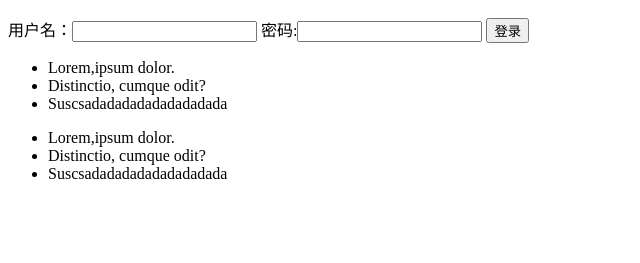
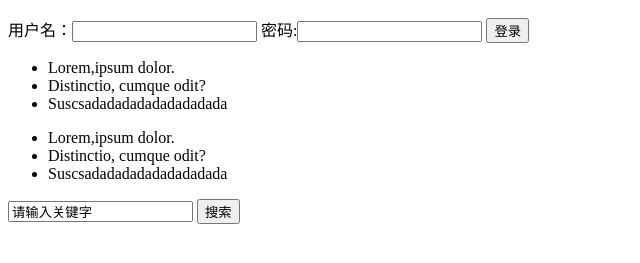
Before and after one commit to lixingzhe/gitLesson30, a plain HTML site: page index.html in a window 1280 px wide. Shown: the part 127-390 px from the top of the page, without its empty margins (0-640 px from the left). Drawn offline with Linux system fonts and the light colour scheme.

Commit message:
search写到一半

```diff
--- a/index.html
+++ b/index.html
@@ -11,7 +11,7 @@
     <h2>我是h2</h2>
 
     <div class="login">
-        <form action="" method="">
+        <form action="" method="GET">
             用户名：<input type="text">
             密码:<input type="text">
             <button type="submit">登录</button>
@@ -31,5 +31,11 @@
         <li>Distinctio, cumque odit?</li>
         <li>Suscsadadadadadadadadada</li>
     </ul>
+
+    <!-- 添加搜索框 -->
+    <div>
+        <input type="text" value="请输入关键字">
+        <button>搜索</button>
+    </div>
 </body>
 </html>
```
